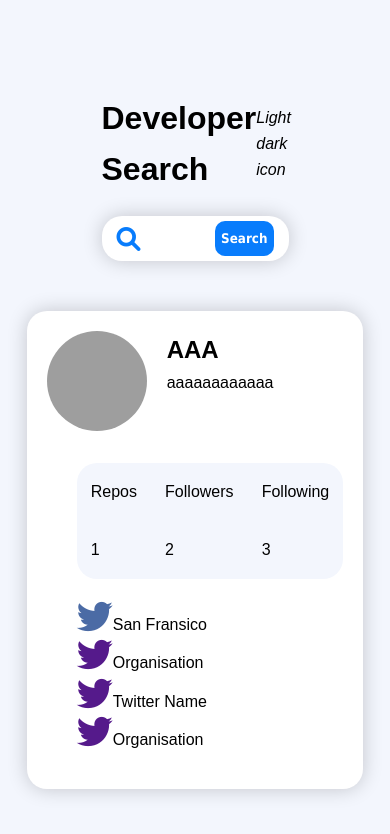
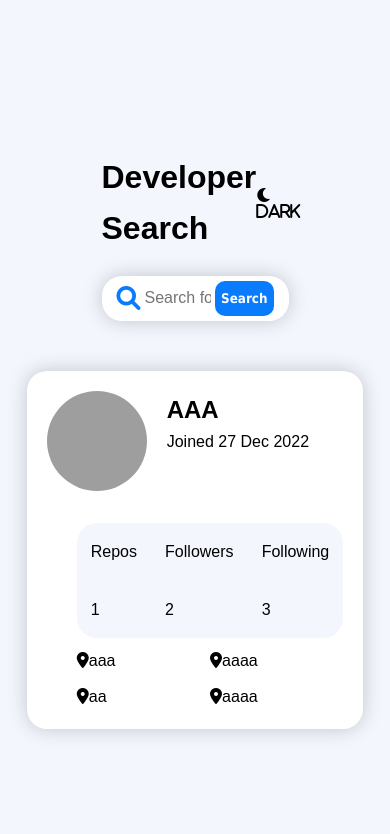
Before and after one commit to vsm688/MRHQM2-GithubSearch, a plain HTML site: page index.html in a window 390 px wide. Drawn offline with Linux system fonts and the light colour scheme; grey boxes are pictures that could not be loaded.

Commit message:
added icon list (non responsive)

```diff
--- a/index.html
+++ b/index.html
@@ -15,11 +15,11 @@
 <body>
     <div class="header-div">
         <h1>Developer Search</h1>
-        <i>Light dark icon</i>
+        <i class="fa-solid fa-moon"> Dark</i>
     </div>
     <form class="search-container">
         <i class="fa-solid fa-magnifying-glass" style="font-size: 24px; color:#087cfc; margin-left: 10px;"></i>
-        <input id="searchQuery">
+        <input id="searchQuery" placeholder="Search for a developer">
         <button id="searchButton">Search</button>
     </form>
     <div class="card">
@@ -27,17 +27,17 @@
             <img id="userpic" src="https://avatars.githubusercontent.com/u/583231?v=4" alt="">
             <div class="heading-text-mobile">
                 <h2 class="username">AAA</h2>
-                <p class="profile-position">aaaaaaaaaaaa</p>
+                <p class="profile-position">Joined 27 Dec 2022</p>
             </div>
             <div class="heading-text-tablet">
                 <h2 class="username">AAA</h2>
-                <p class="profile-position">aaaaaaaaaaaa</p>
+                <p class="profile-position">Joined 27 Dec 2022</p>
             </div>
         </div>
         <div class="main-content">
             <div class="heading-text">
                 <h2 class="username">AAA</h2>
-                <p class="profile-position">aaaaaaaaaaaa</p>
+                <p class="profile-position">Joined 27 Dec 2022</p>
             </div>
             <div>
                 <p class="bio">
@@ -57,20 +57,43 @@
                     </div>
                 </div>
 
-            <ul class="icon-list">
-                <div class="set1">
-                    <li><a href=""><i class="fa-brands fa-twitter" style="font-size: 36px; color:#4b6ba5"></i></a>San Fransico</li>
-                    <li><a href=""><i class="fa-brands fa-twitter" style="font-size: 36px;"></i></a>Organisation</li>
+                <!-- add icons list here -->
+                <div class="parent-intial">
+                    <div class="icon-parent">
+
+                        <span class="parent-icon-container" >
+                            <i class="fa-solid fa-location-dot"></i>
+                        </span>
+                        <span class="icon-text">
+                            <a>aaa</a>
+                        </span>
+                        <span class="parent-icon-container" >
+                            <i class="fa-solid fa-location-dot"></i>
+                        </span>
+                        <span class="icon-text">
+                            <a>aaaa</a>
+                        </span>
                     </div>
-                <div class="set2">
-                    <li><a href=""><i class="fa-brands fa-twitter" style="font-size: 36px;"></i></a>Twitter Name</li>
-                    <li><a href=""><i class="fa-brands fa-twitter" style="font-size: 36px;"></i></a>Organisation</li>
-                </div>
-            </ul>
+                    <div class="icon-parent">
+                        <span class="parent-icon-container">
+                            <i class="fa-solid fa-location-dot"></i>
+                        </span>
+                        <span class ="icon-text">
+                            <a>aa</a>
+                        </span>
+                        <span  class="parent-icon-container">
+                            <i class="fa-solid fa-location-dot"></i>
+                        </span>
+                        <span class ="icon-text">
+                            <a>aaaa</a>
+                        </span>
                     </div>
 
                 </div>
+            </div>
 
+        </div>
+    </div>
 </body>
 
 </html>
--- a/style.css
+++ b/style.css
@@ -1,10 +1,15 @@
-*{
+* {
   box-sizing: border-box;
 }
 
 /* General body styling */
+#userpic {
+  width: 100px;
+  height: 100px;
+  border-radius: 50px;
+}
 
-body{
+body {
   font-family: "Fira Sans", sans-serif;
   line-height: 1.6;
   min-height: 100vh;
@@ -17,16 +22,16 @@ body{
 
 /* Search bar and header text */
 
-.header-div{
-    display:flex;
+.header-div {
+  display: flex;
   justify-content: space-between;
   align-items: center;
   width: 50%;
 }
 /* Search bar styling */
 
-.search-container{
-    display:flex;
+.search-container {
+  display: flex;
   width: 50%;
   margin-bottom: 50px;
   border: 0px solid black;
@@ -34,21 +39,20 @@ body{
   background: white;
   border-radius: 20px;
   align-items: center;
-    box-shadow: 0 0 20px rgba(0,0,0,0.2);
-
+  box-shadow: 0 0 20px rgba(0, 0, 0, 0.2);
 }
-#searchQuery{
+#searchQuery {
   width: 100%;
   height: 4vh;
-    border:none;
+  border: none;
   padding: 4px;
-    font-size: 25px;
+  font-size: 100%;
 }
-#searchQuery:focus{
+#searchQuery:focus {
   outline: none;
 }
 
-#searchButton{
+#searchButton {
   margin-right: 10px;
   background: #087cfc;
   border: none;
@@ -56,16 +60,15 @@ body{
   width: 100px;
   font-family: Tahoma, sans-serif;
   font-weight: 900;
-    color:white;
+  color: white;
   height: 35px;
 }
 
 /* Center card container and its children */
 
-.card{
-
-    box-shadow: 0 0 20px rgba(0,0,0,0.2);
-    display:flex;
+.card {
+  box-shadow: 0 0 20px rgba(0, 0, 0, 0.2);
+  display: flex;
   width: 50%;
   padding: 20px;
   text-align: center;
@@ -76,135 +79,125 @@ body{
 
 /* main content container -> Controls the styling for the user stats container and bio*/
 
-
-.heading-text{
-    display:flex;
+.heading-text {
+  display: flex;
   align-items: center;
   justify-content: space-between;
 }
 
-.main-content{
-    display:flex;
+.main-content {
+  display: flex;
   flex-direction: column;
   width: 65%;
   margin-left: 30px;
-
 }
-.bio{
-    display:flex;
+.bio {
+  display: flex;
   width: 100%;
   align-items: flex-start;
   justify-content: flex-start;
   word-break: break-all;
 }
 
-.stats-container{
-    display:flex;
+.stats-container {
+  display: flex;
   border-radius: 20px;
   justify-content: space-around;
   background: #f3f6fd;
 }
 
-.stat-item{
-    display:flex;
+.stat-item {
+  display: flex;
   flex-direction: column;
 }
 .stat-item p {
-    display:flex;
+  display: flex;
 }
 
 /* Controls the styling for the icon list at the bottom of the card */
-
-.icon-list{
-    margin-top: 20px;
-    list-style: none;
-    display:flex;
-    padding:0;
+.parent-initial {
+  display: flex;
+  flex-wrap: wrap;
+}
+.icon-parent {
+  display: flex;
+  margin-top: 10px;
 }
 
-.set1{
-    display:flex;
-    flex-direction: column;
-    align-items: flex-start;
-    width: 50%;
+.parent-icon-container{
+  width: 10%;
+
 }
-
-.set2{
-    display:flex;
-    flex-direction: column;
-    align-items: flex-start;
-    width: 50%;
+.icon-text {
+  width: 100%;
+  overflow-wrap: break-word;
+  word-wrap: break-word;
+  word-break: break-word;
+  text-align: left;
 }
-#userpic{
-    width: 100px;
-    height: 100px;
-    border-radius: 50px;
-}
-
 
 /* Mobile and tablet card heading text */
 
-.heading-text-mobile{
-    display:none;
+.heading-text-mobile {
+  display: none;
 }
-.heading-text-tablet{
+.heading-text-tablet {
   display: none;
 }
 
-@media screen and (max-width:1000px) {
-
-
-    .card{
+@media screen and (max-width: 1000px) {
+  .card {
     width: 90%;
     flex-direction: column;
     margin-left: 10px;
     margin-right: 10px;
   }
 
-    .icon-list{
-        display:flex;
+  .icon-list {
+    display: flex;
     flex-direction: column;
     align-items: flex-start;
   }
 
-    .main-content{
-        width:auto;
+  .main-content {
+    width: auto;
   }
 
-    .heading-text{
+  .heading-text {
     flex-direction: column;
     align-items: flex-start;
   }
-    .heading-text *{
+  .heading-text * {
     margin-top: 0;
   }
-    .img-sidebar{
-        display:flex;
+  .img-sidebar {
+    display: flex;
     height: auto;
   }
-    .heading-text{
-        display:none;
+  .heading-text {
+    display: none;
   }
-    .heading-text-mobile{
-        display:flex;
+  .heading-text-mobile {
+    display: flex;
     align-items: flex-start;
     flex-direction: column;
-
   }
-    .heading-text-mobile *{
-        margin:0;
+  .heading-text-mobile * {
+    margin: 0;
     margin-left: 20px;
     word-break: break-all;
-
   }
-    .stats-container{
+  .stats-container {
     width: 100%;
   }
-    .set1{
+  .set1 {
     width: auto;
   }
 
-    .set2{
+  .set2 {
     width: auto;
   }
+  .icon-parent{
+      flex-direction: row;
   }
+}
```
Lines whose indentation alone changed are shown as unchanged.
